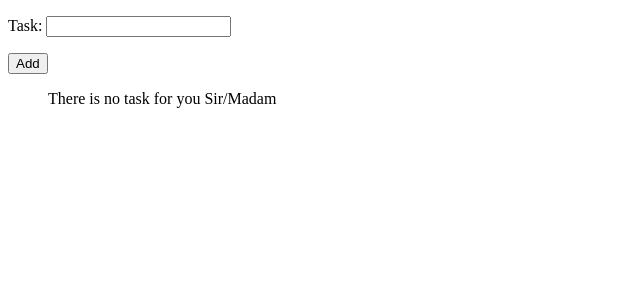
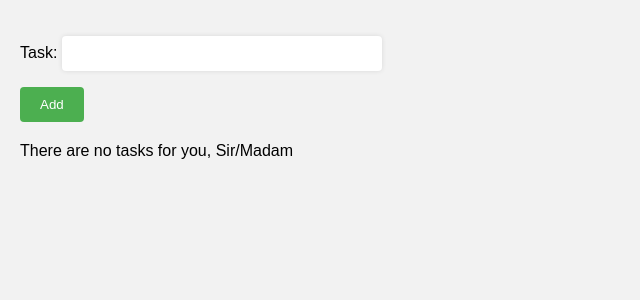
Before and after one commit to Ammar-Munirr/CRUD-Todo, a Django app: page /app/task/ in a window 1280 px wide. Shown: the top 300 px of the page, without its empty margins (0-640 px from the left). Run offline with Django 4.2, Linux system fonts and the light colour scheme; data that the repository does not hold is empty.

Commit message:
Adding Some CSS

```diff
--- a/todo/templates/todo/index.html
+++ b/todo/templates/todo/index.html
@@ -5,22 +5,98 @@
     <meta http-equiv="X-UA-Compatible" content="IE=edge">
     <meta name="viewport" content="width=device-width, initial-scale=1.0">
     <title>Task</title>
+    <style>
+        /* CSS styling */
+        body {
+            font-family: Arial, sans-serif;
+            margin: 0;
+            padding: 20px;
+            background-color: #f2f2f2;
+        }
+
+        form {
+            margin-bottom: 20px;
+        }
+
+        input[type="text"] {
+            padding: 10px;
+            border: none;
+            border-radius: 4px;
+            width: 300px;
+            box-shadow: 0 0 5px rgba(0, 0, 0, 0.1);
+        }
+
+        button[type="submit"],
+        button {
+            padding: 10px 20px;
+            background-color: #4CAF50;
+            color: #fff;
+            border: none;
+            border-radius: 4px;
+            cursor: pointer;
+        }
+
+        button[type="submit"]:hover,
+        button:hover {
+            background-color: #45a049;
+        }
+
+        ul {
+            list-style-type: none;
+            padding: 0;
+        }
+
+        li {
+            margin-bottom: 10px;
+            background-color: #fff;
+            padding: 10px;
+            border-radius: 4px;
+            box-shadow: 0 0 5px rgba(0, 0, 0, 0.1);
+            display: flex;
+            align-items: center;
+            justify-content: space-between;
+        }
+
+        .task-buttons {
+            display: flex;
+            align-items: center;
+        }
+
+        a {
+            text-decoration: none;
+            margin-right: 10px;
+        }
+
+        @media (max-width: 600px) {
+            /* Responsive styling for smaller screens */
+            body {
+                padding: 10px;
+            }
+
+            input[type="text"] {
+                width: 100%;
+            }
+        }
+    </style>
 </head>
 <body>
-    <form method='post'>
+    <form method="post">
         {% csrf_token %}
         {{form.as_p}}
-        <button type='submit'>Add</button>
+        <button type="submit">Add</button>
     </form>
     <ul>
     {% for task in tasks %}
-            <li>{{task.task}}</li>
-            <a href="{% url 'delete' task.id %}"><button>Delete</button></a>
-            <a href="{% url 'Edit' task.id %}"><button>Edit</button></a>
+            <li>
+                <span>{{task.task}}</span>
+                <div class="task-buttons">
+                    <a href="{% url 'delete' task.id %}"><button>Delete</button></a>
+                    <a href="{% url 'Edit' task.id %}"><button>Edit</button></a>
+                </div>
+            </li>
     {% empty %}
-        <p>There is no task for you Sir/Madam</p>
+        <p>There are no tasks for you, Sir/Madam</p>
     {% endfor %}
     </ul>
-
 </body>
 </html>
```
Also changed, not shown: db.sqlite3.
